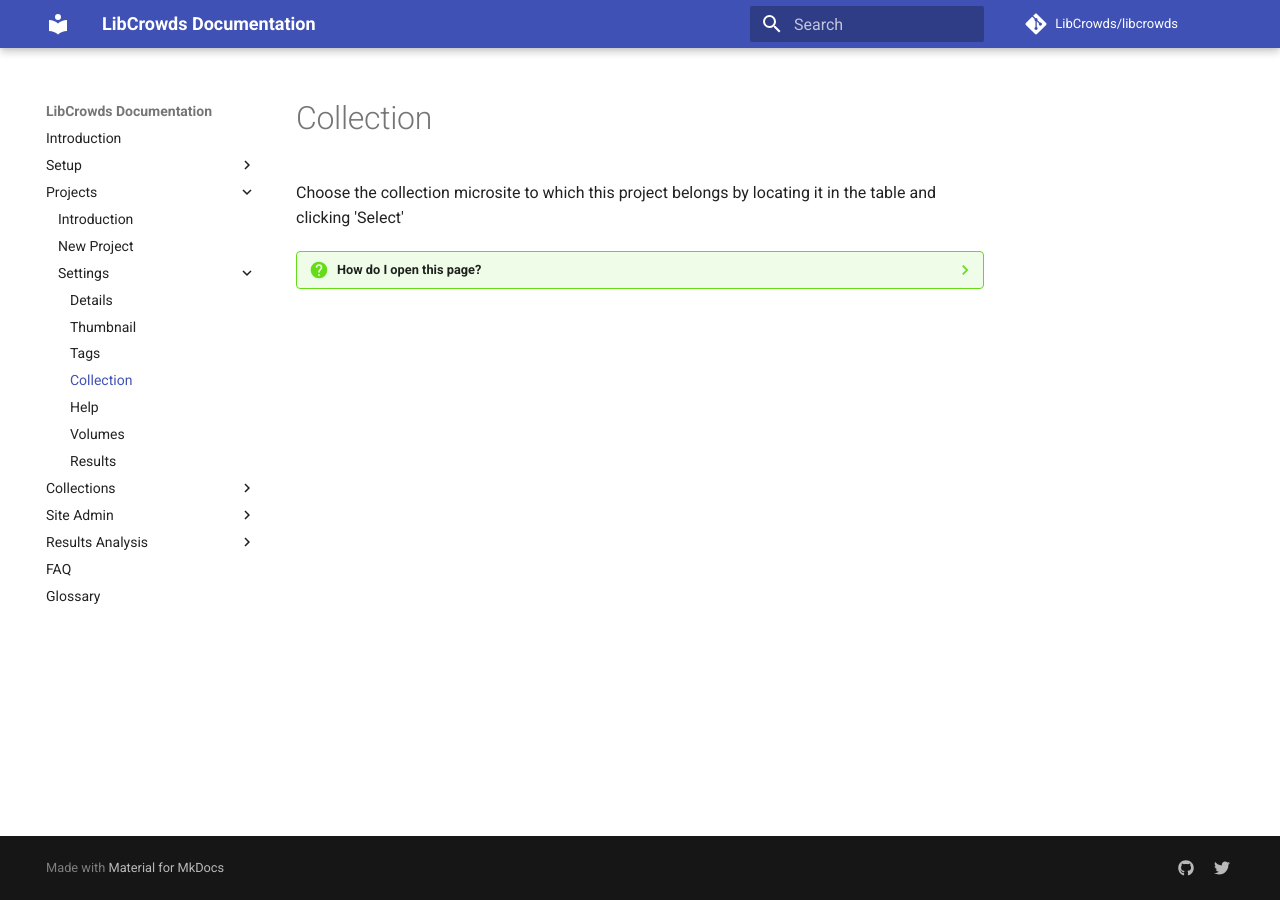
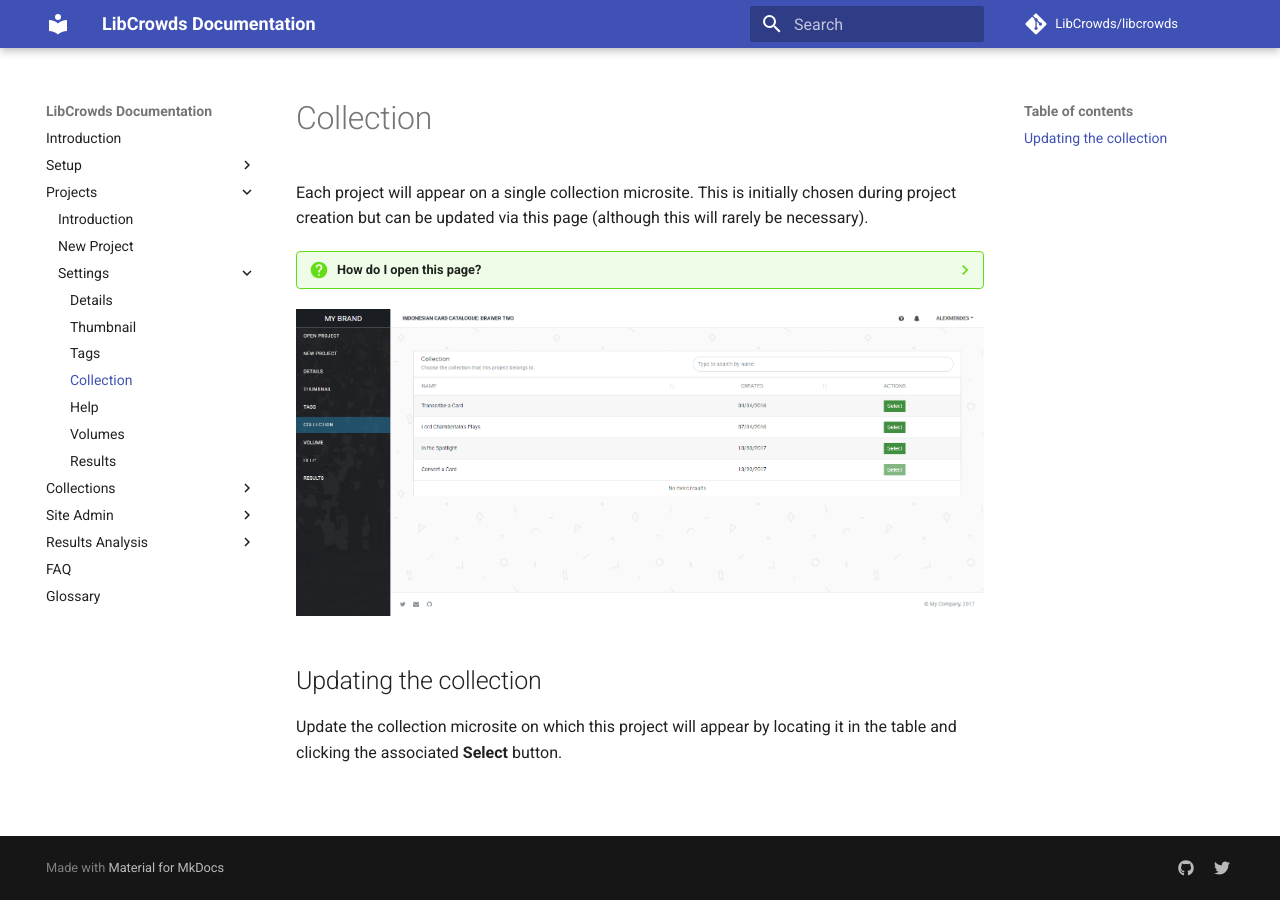
Before and after one commit to LibCrowds/docs, an MkDocs documentation site: the page built from docs/projects/collection.md, in a window 1280 px wide. Built offline with MkDocs 1.6.1 and Material for MkDocs 9.7.7, drawn with Linux system fonts in a browser that asks for light colours; comment, search, counter and statistics services are not loaded; old or Windows-style settings are respelled for this version of MkDocs.

Commit message:
Update project collection docs

```diff
--- a/docs/projects/collection.md
+++ b/docs/projects/collection.md
@@ -1,5 +1,6 @@
-Choose the collection microsite to which this project belongs by locating it
-in the table and clicking 'Select'
+Each project will appear on a single collection microsite. This is initially
+chosen during project creation but can be updated via this page (although
+this will rarely be necessary).
 
 ??? question "How do I open this page?"
 
@@ -11,3 +12,10 @@
     3. Select **Project Admin** from the dropdown menu.
     4. Locate the project in the table and click **Open**.
     5. Select **Collection** from dashboard menu on the left-hand side.
+
+![A screenshot of the admin project collection page](/assets/img/admin-project-collection.png?raw=true)
+
+## Updating the collection
+
+Update the collection microsite on which this project will appear by locating
+it in the table and clicking the associated **Select** button.
```
Also changed, not shown: docs/assets/img/admin-project-collection.png (added).
